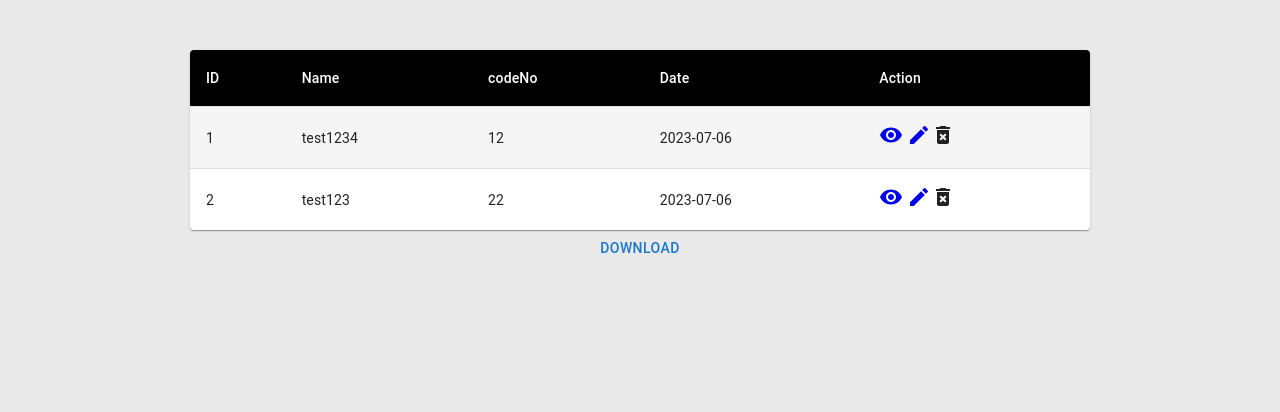
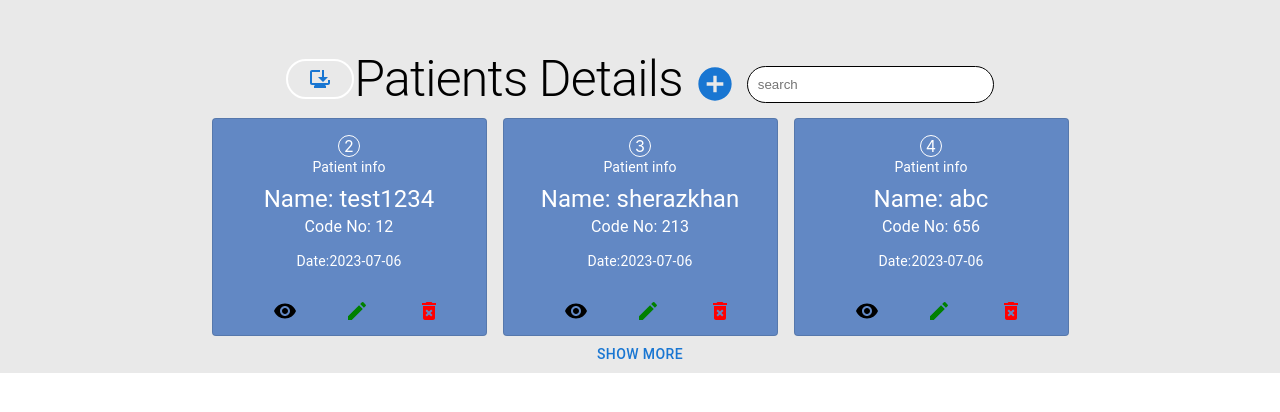
Before and after one commit to Msherazkhan801/alshifa, a React (Create React App) app: page /patients in a window 1280 px wide. Shown: the top 412 px of the page. Built offline with nearby package versions, Linux system fonts and the light colour scheme; data requests are answered from the project's data file.

Commit message:
added some design and logo

```diff
--- a/db.json
+++ b/db.json
@@ -37,25 +37,166 @@
       "id": 2
     },
     {
-      "pname": "test123",
-      "codeno": "22",
+      "pname": "sherazkhan",
+      "codeno": "213",
       "date": "2023-07-06",
-      "adress": "sheraz",
+      "adress": "shewa ",
+      "madicine": [
+        {
+          "medicineName": "penodol",
+          "uses": 2
+        },
+        {
+          "medicineName": "augmentine",
+          "uses": 3
+        },
+        {
+          "medicineName": "flygel",
+          "uses": 2
+        },
+        {
+          "medicineName": "disprine",
+          "uses": 2
+        },
+        {
+          "medicineName": "omnidol",
+          "uses": 2
+        },
+        {
+          "medicineName": "test",
+          "uses": 1
+        },
+        {
+          "medicineName": "test",
+          "uses": 1
+        }
+      ],
+      "id": 3
+    },
+    {
+      "pname": "abc",
+      "codeno": "656",
+      "date": "2023-07-06",
+      "adress": "shewa",
+      "madicine": [
+        {
+          "medicineName": "abc",
+          "uses": 1
+        },
+        {
+          "medicineName": "abc1",
+          "uses": 2
+        },
+        {
+          "medicineName": "abc2",
+          "uses": 3
+        },
+        {
+          "medicineName": "abc3",
+          "uses": 4
+        },
+        {
+          "medicineName": "abc4",
+          "uses": 5
+        },
+        {
+          "medicineName": "abc5",
+          "uses": 6
+        },
+        {
+          "medicineName": "abc6",
+          "uses": 7
+        }
+      ],
+      "id": 4
+    },
+    {
+      "pname": "test11",
+      "codeno": "11",
+      "date": "2023-07-07",
+      "adress": "sas",
+      "madicine": [
+        {
+          "medicineName": "ç√",
+          "uses": 1
+        },
+        {
+          "medicineName": "test11",
+          "uses": 2
+        },
+        {
+          "medicineName": "test11",
+          "uses": 3
+        }
+      ],
+      "id": 5
+    },
+    {
+      "pname": "sheraz",
+      "codeno": "32",
+      "date": "2023-07-07",
+      "adress": "shewa",
+      "madicine": [
+        {
+          "medicineName": "daas",
+          "uses": 2
+        },
+        {
+          "medicineName": "dda",
+          "uses": 2
+        },
+        {
+          "medicineName": "sxfd",
+          "uses": 3
+        }
+      ],
+      "id": 6
+    },
+    {
+      "pname": "e",
+      "codeno": "1",
+      "date": "2023-07-06",
+      "adress": "sas",
+      "madicine": [
+        {
+          "medicineName": "as",
+          "uses": 2
+        },
+        {
+          "medicineName": "dd",
+          "uses": 1
+        },
+        {
+          "uses": 1,
+          "medicineName": "sxfd"
+        }
+      ],
+      "id": 7
+    },
+    {
+      "pname": "egfd",
+      "codeno": "54",
+      "date": "2023-07-07",
+      "adress": "hvb",
       "madicine": [
         {
           "medicineName": "ss",
-          "uses": 11
+          "uses": 3
         },
         {
-          "medicineName": "sas",
-          "uses": 22
+          "medicineName": "dd",
+          "uses": 4
         },
         {
-          "medicineName": "sa",
-          "uses": 32
+          "medicineName": "sxfd",
+          "uses": 5
+        },
+        {
+          "uses": 5,
+          "medicineName": "ggs"
         }
       ],
-      "id": 3
+      "id": 8
     }
   ]
 }
--- a/public/index.html
+++ b/public/index.html
@@ -2,7 +2,7 @@
 <html lang="en">
   <head>
     <meta charset="utf-8" />
-    <link rel="icon" href="%PUBLIC_URL%/favicon.ico" />
+    <link rel="icon" href="%PUBLIC_URL%/logo.png" />
     <meta name="viewport" content="width=device-width, initial-scale=1" />
     <meta name="theme-color" content="#000000" />
     <meta
--- a/src/App.js
+++ b/src/App.js
@@ -26,7 +26,6 @@ function App() {
         <Router>
           <Routes>
              <Route path="/" element={<Home />} />
-             {/* <Route path="/detail" element={<Detail />} /> */}
              <Route path="/detail" element={<Dashboard />} />
              <Route path="/patient-detail/:id" element={<SinglePatientDetail />} />
              <Route path="/patients" element={<Detail variant={true} />} />
--- a/src/components/Dashboard/dashboard.js
+++ b/src/components/Dashboard/dashboard.js
@@ -19,6 +19,7 @@ import ChevronLeftIcon from '@mui/icons-material/ChevronLeft';
 import NotificationsIcon from '@mui/icons-material/Notifications';
 import { mainListItems } from '../sidebar/Sidebar';
 import Detail from '../Detail';
+import logo from '../../assets/images/logo.png';
 
 
 
@@ -100,6 +101,7 @@ export default function Dashboard() {
             >
               <MenuIcon />
             </IconButton>
+            <img src={logo} alt='pic' width={'50px'}/>
             <Typography
               component="h1"
               variant="h6"
@@ -157,11 +159,11 @@ export default function Dashboard() {
                     p: 2,
                     display: 'flex',
                     flexDirection: 'column',
-                    width:'100%'
+                    width:'100%',
+                    height:'auto'
                   }}
                 >
                 <Detail/>
-
                 </Paper>
               </Grid>
             </Grid>
--- a/src/components/Detail.js
+++ b/src/components/Detail.js
@@ -1,16 +1,18 @@
 import React, { useState } from 'react'
 import CustomizedTables from './table'
-import { Box, Typography } from '@mui/material'
+import { Box, Button, Typography } from '@mui/material'
 import BasicModal from "./Modal"
 import { sendDeleteRequest, sendGetRequest } from '../utils/api'
 import { toast } from 'react-toastify'
 import Excel from './Excel/Excel'
 import SearchBox from './SearchBox/SearchBox'
+import OutlinedCard from './card/Card'
 const Detail = ({variant}) => {
   const [rows, setRows] = useState([])
   const [search, setSearch] = useState('')
 
   const [loading, setLoading] = useState(true)
+  const [dataLimit, setDataLimit] = useState(3)
   const loadData = async () => {
     setLoading(true);
     try {
@@ -43,23 +45,33 @@ const Detail = ({variant}) => {
 
   }, [])
   const filtered = rows.filter((item) =>
-    item.pname && item.pname.toLowerCase().includes(search.toLowerCase())
+    item.pname && item.pname.toLowerCase().startsWith(search.toLowerCase())
   );
   console.log(filtered);
   return (
-    <Box height={'100vh'} bgcolor={'#e9e9e9'} display='flex' justifyContent={'center'}>
+    <Box  bgcolor={'#e9e9e9'} display='flex' justifyContent={'center'}>
       <Box mt={variant ? '50px':'0px'}>
-    {!variant &&    <Box sx={{ display: "flex", justifyContent: "center", alignItems: "center",  }}>
+    {   <Box sx={{ display: "flex", justifyContent: "center", alignItems: "center",  }}>
+        <Box sx={{border:'2px solid #fff',borderRadius:'50px',marginTop:'-10px'}}>
+        <Excel data={rows} />
+        </Box>
           <Typography variant='h1' textAlign={'center'} fontSize={50} mb={'10px'}> Patients Details</Typography><br/>
           <BasicModal rows={rows} />
           <SearchBox search={search} setSearch={setSearch} />
         </Box>}
-        <CustomizedTables
+        <OutlinedCard
+          loading={loading}
+          handleDelet={(id) => handleDelet(id)}
+          rows={filtered.slice(0,dataLimit)}
+        />
+        {/* <CustomizedTables
           loading={loading}
           handleDelet={(id) => handleDelet(id)}
           rows={filtered}
-        />
-        <Excel data={rows} />
+        /> */}
+        {rows.length < dataLimit  ?
+      <Button onClick={()=>setDataLimit(dataLimit-3)}>{'Show Less'}</Button>:
+      <Button onClick={()=>setDataLimit(dataLimit+3)}>{'Show More'}</Button>}
       </Box>
     </Box>
   )
--- a/src/components/EditPatient/EditPatient.js
+++ b/src/components/EditPatient/EditPatient.js
@@ -3,18 +3,16 @@
     import Box from '@mui/material/Box';
     import Button from '@mui/material/Button';
     import Typography from '@mui/material/Typography';
-    import Modal from '@mui/material/Modal';
-    import AddCircleIcon from '@mui/icons-material/AddCircle';
     import { TextField } from '@mui/material';
     import { toast } from 'react-toastify';
 import { sendGetRequest, sendUpdateDataRequest } from '../../utils/api';
 
     const style = {
       position: 'absolute',
-      top: '50%',
+      top: '70%',
       left: '50%',
       transform: 'translate(-50%, -50%)',
-      width: 600,
+      width: 1000,
       bgcolor: 'background.paper',
       border: '2px solid #000',
       boxShadow: 24,
@@ -110,20 +108,20 @@ import { sendGetRequest, sendUpdateDataRequest } from '../../utils/api';
         };
 
   return (
-    <div>
+    <div style={{marginTop:"30px"}}>
 
       <Box
-        sx={{ overflow: "scroll" }}
+        sx={{ marginTop:"20px" }}
       >
        <Box sx={style}>
-          <Typography id="modal-modal-title" variant="h6" component="h2" textAlign={'center'}>
+          <Typography  variant="h6" component="h2" textAlign={'center'}>
             Enter Patient Detail
           </Typography>
-          <Box id="modal-modal-description" sx={{ mt: 2 }}>
+          <Box sx={{ mt: 2 }}>
             <TextField placeholder='Name' onChange={handleChange} name='pname' value={data.pname} type='text' sx={{ width: "40%", marginInline: "20px", paddingTop: "20px", }} required />
             <TextField placeholder='Code No' onChange={handleChange} name='codeno' value={data.codeno} type='number' sx={{ width: "40%", marginInline: "20px", paddingTop: "20px" }} required />
             <TextField placeholder='Date' onChange={handleChange} name='date' value={data.date} type='date' sx={{ width: "40%", marginInline: "20px", paddingTop: "20px" }} required />
-            <TextField placeholder='Address' onChange={handleChange} name='adress' value={data.adress} type='text' sx={{ width: "40%", marginInline: "20px", paddingTop: "20px" }} required />
+            <TextField placeholder='Address' onChange={handleChange} name='adress' value={data.address} type='text' sx={{ width: "40%", marginInline: "20px", paddingTop: "20px" }} required />
             <hr style={{ marginTop: "20px", width: "85%", marginInline: "20px" }} />
             <Typography variant='h5' fontSize={18} sx={{ marginTop: "20px", marginInline: "20px" }}><u>Medicine Details</u></Typography>
             <Box display={'flex'}>
--- a/src/components/Excel/Excel.js
+++ b/src/components/Excel/Excel.js
@@ -2,6 +2,7 @@ import { Button } from '@mui/material';
 import React from 'react'
 import { saveAs } from 'file-saver';
 import * as XLSX from 'xlsx';
+import BrowserUpdatedIcon from '@mui/icons-material/BrowserUpdated';
 
 const Excel = ({data}) => {
     const downloadExcel = () => {
@@ -23,7 +24,7 @@ const Excel = ({data}) => {
         saveAs(excelData, 'data.xlsx'); // Change the file name as desired
       };
   return (
-    <Button onClick={downloadExcel}>Download</Button>
+    <Button onClick={downloadExcel}><BrowserUpdatedIcon/></Button>
   )
 }
 
--- a/src/components/SinglePatientDetail.js
+++ b/src/components/SinglePatientDetail.js
@@ -27,7 +27,7 @@ React.useEffect(()=>{
 
 
   return (
-    <Box sx={{ maxWidth: 600 ,paddingInline:"29%",backgroundColor:"#2aa0b9",height:"100vh"}}>
+    <Box sx={{ maxWidth: 600 ,paddingInline:"29%",backgroundColor:"#2aa0b9",height:"100vh", overflow:"scroll"}}>
       <Typography variant='h2' fontSize={36} mb={'20px'}  sx={{paddingTop:"20px",color:"white"}}> <u>Patient Detail</u></Typography>
       <Card variant="outlined">
       <React.Fragment>
@@ -36,21 +36,32 @@ React.useEffect(()=>{
       <ArrowBackIcon/>
       </span>
       </Link>
+      <Box display={'flex'} justifyContent={'center'} gap={'20px'} >
       <Typography variant="h5" component="div">
-        Patient Name
-        <br />
+        Patient Name:
+      </Typography>
+      <Typography variant="h5" component="div">
         {data?.pname}
       </Typography>
+      </Box>
+      <Box display={'flex'} justifyContent={'center'} gap={'20px'} >
+      <Typography sx={{ mb: 1.5 ,ml:3}} color="text.secondary">
+        Code No:
+      </Typography>
       <Typography sx={{ mb: 1.5 }} color="text.secondary">
-        Code No: {data?.codeno}
+        {data?.codeno}
+      </Typography>
+      </Box>
+      <Box display={'flex'} justifyContent={'center'} gap={'20px'} >
+      <Typography textAlign={'center'} sx={{ ml:'112px'}}>
+        Date:
       </Typography>
       <Typography variant="body2" textAlign={'center'}>
-        Date
-        <br />
        {data?.date}
       </Typography>
+      </Box>
       <Typography variant="body2" textAlign={'center'}>
-        <span style={{fontSize:"26px",fontFamily:"cursive "}}>Madicine </span>
+        <span style={{fontSize:"26px",fontFamily:"cursive "}}>Medicine </span>
           <BasicTable item={data?.madicine}/>
       </Typography>
     </CardContent>
--- /dev/null
+++ b/src/components/card/Card.js
@@ -0,0 +1,59 @@
+import * as React from 'react';
+import Box from '@mui/material/Box';
+import Card from '@mui/material/Card';
+import CardActions from '@mui/material/CardActions';
+import CardContent from '@mui/material/CardContent';
+import Button from '@mui/material/Button';
+import Typography from '@mui/material/Typography';
+import RemoveRedEyeIcon from '@mui/icons-material/RemoveRedEye';
+import EditIcon from '@mui/icons-material/Edit';
+import DeleteForeverIcon from '@mui/icons-material/DeleteForever';
+import CircularIndeterminate from '../spinner';
+import { Link } from 'react-router-dom';
+
+
+export default function OutlinedCard({loading,handleDelet,rows}) {
+    console.log(rows,"<<");
+  return (
+    <>
+    {loading ?  (<Box textAlign={'center'}
+      sx={{display:"flex",justifyContent:"center",alignItems:"center"}}
+      >
+        <CircularIndeterminate />
+        </Box>):
+     <Box display="flex" flexWrap="wrap" gap={2} justifyContent="center">
+     {rows.map((data)=>{
+        return(
+            <Box sx={{ minWidth: 275 ,maxWidth:275}} key={data.id}>
+            <Card variant="outlined" sx={{backgroundColor:'#6288c4',color:'#fff'}} >
+            <React.Fragment>
+          <CardContent>
+            <Box sx={{borderRadius:'50px',border:'1px solid white',margin:'0 auto',width:'20px'}}>{data.id}</Box>
+            <Typography sx={{ fontSize: 14,color:'#fff' }}  gutterBottom>
+            Patient info
+            </Typography>
+            <Typography variant="h5" component="div">
+             Name: {data.pname}
+            </Typography>
+            <Typography sx={{ mb: 1.5 }} >
+              Code No: {data.codeno}
+            </Typography>
+            <Typography variant="body2">
+            Date:{data.date}
+            </Typography>
+          </CardContent>
+          <CardActions sx={{marginInline:4}}>
+          <Link to={`/patient-detail/${data.id}`} sx={{textDecoration:"none"}}>  <Button size="small"><RemoveRedEyeIcon  style={{ color:'#000' }}/></Button></Link>
+          <Link to={`/patient-edit/${data.id}`} sx={{textDecoration:"none"}}>  <Button size="small"><EditIcon style={{ color:'green' }}/></Button></Link>
+            <Button size="small" onClick={()=>handleDelet(data.id)}><DeleteForeverIcon style={{ color:'red' }}/></Button>
+          </CardActions>
+        </React.Fragment>
+            </Card>
+            </Box>
+        )
+     })}
+
+    </Box>}
+    </>
+  );
+}
```
Also changed, not shown: public/logo.png (added).
